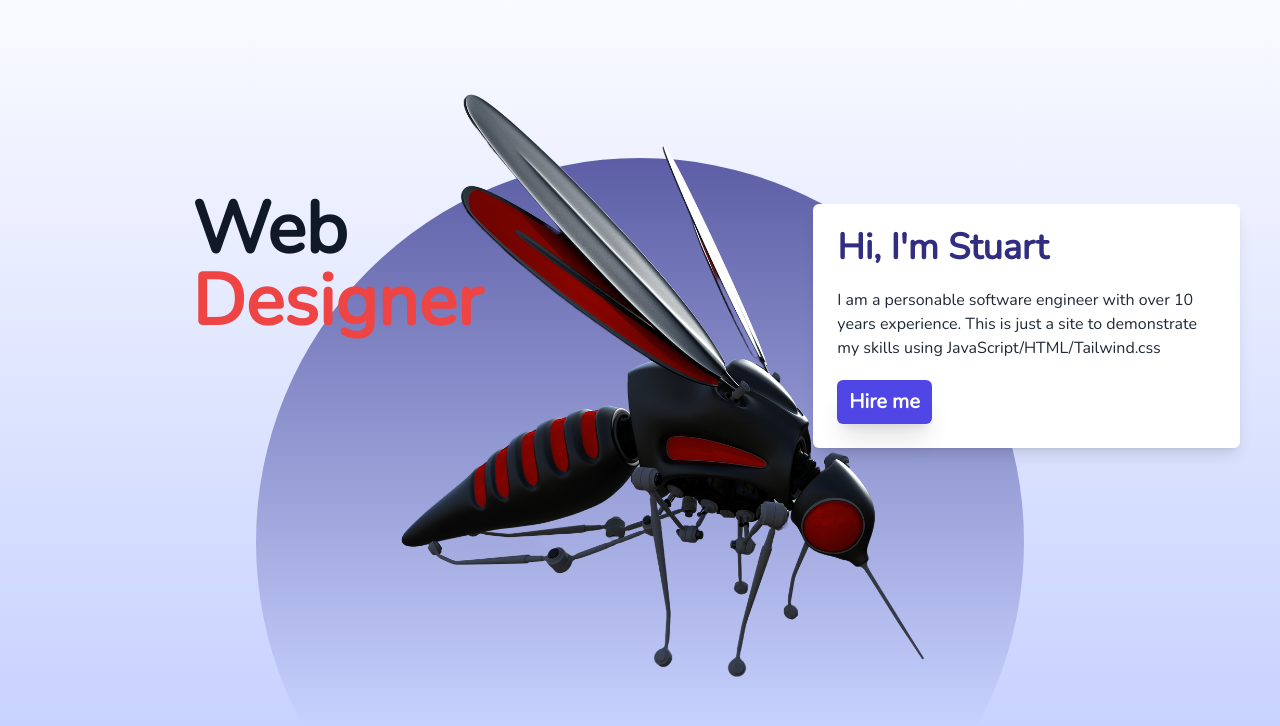
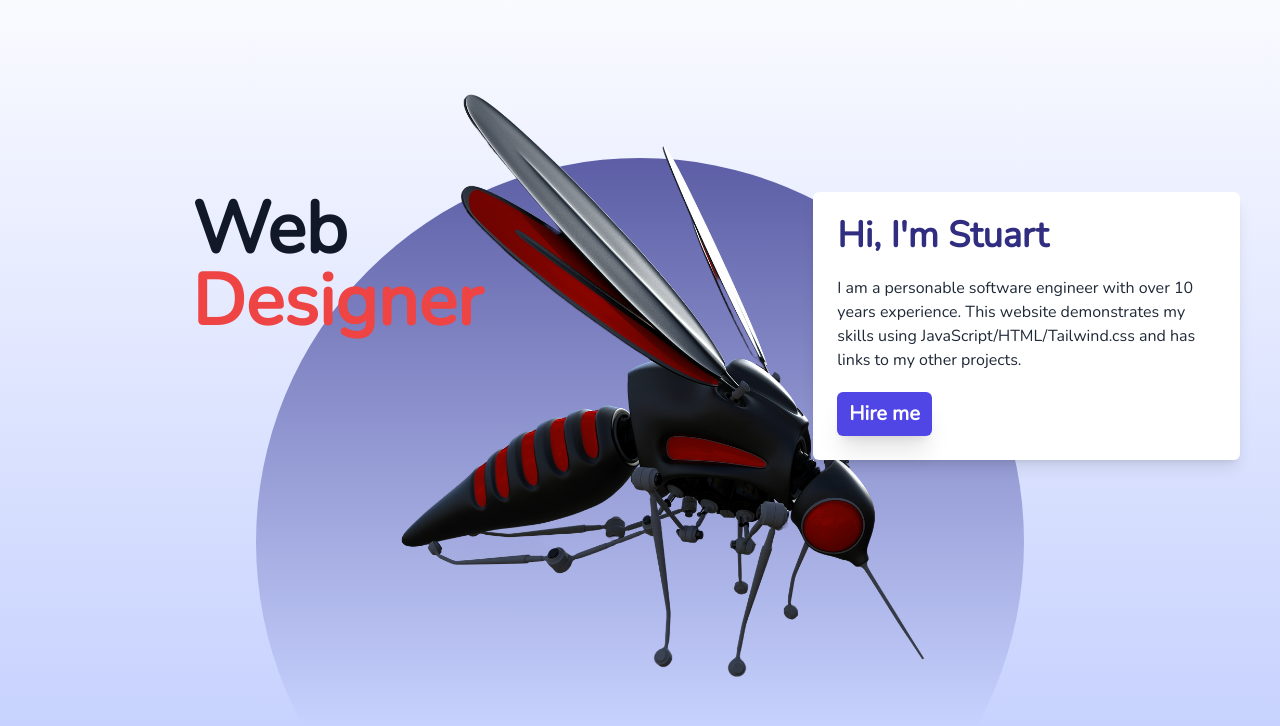
Before and after one commit to Praxidike6/portfolio, a website: page index.html in a window 1280 px wide. Shown: the part 74-800 px from the top of the page. Drawn offline with nearby package versions, Linux system fonts and the light colour scheme.

Commit message:
Updated home page

```diff
--- a/index.html
+++ b/index.html
@@ -92,7 +92,7 @@
                 <div class="shadow-lg rounded-md hidden lg:flex flex-col absolute top-0 bottom-0 m-auto right-10 bg-white dark:bg-slate-900 dark:shadow-slate-800 p-6 gap-5 h-fit w-1/3">
                     <h1 class="text-4xl font-bold dark:text-white text-indigo-900">Hi, I'm Stuart</h1>
                     <p class="dark:text-white text-gray-800 ">
-                        I am a personable software engineer with over 10 years experience. This is just a site to demonstrate my skills using JavaScript/HTML/Tailwind.css
+                        I am a personable software engineer with over 10 years experience. This website demonstrates my skills using JavaScript/HTML/Tailwind.css and has links to my other projects.
                     </p>
                     <a class="bg-indigo-600 text-white text-xl px-3 py-2 rounded-md font-semibold shadow-xl w-fit" href="#contact">Hire me</a
         >
```
